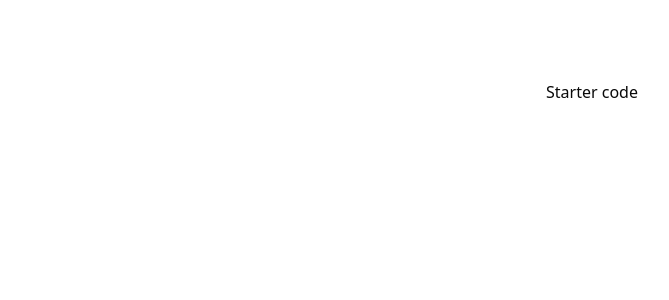
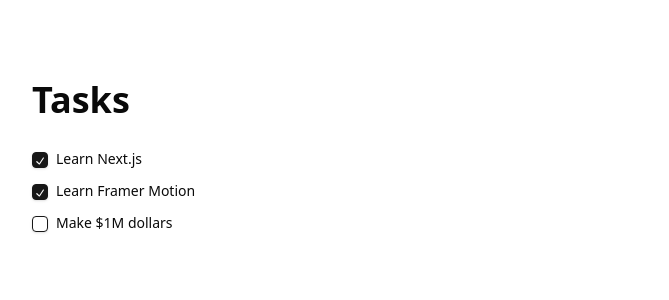
Before and after one commit to Built-With-Code/drag-and-drop-framer-motion, a Next.js app: page / in a window 1280 px wide. Shown: the top 300 px of the page, without its empty margins (48-717 px from the left). Built offline with nearby package versions, Linux system fonts and the light colour scheme.

Commit message:
Basic task list

```diff
--- a/package.json
+++ b/package.json
@@ -9,6 +9,7 @@
     "lint": "next lint"
   },
   "dependencies": {
+    "@radix-ui/react-checkbox": "^1.1.1",
     "@radix-ui/react-icons": "^1.3.0",
     "class-variance-authority": "^0.7.0",
     "clsx": "^2.1.1",
--- a/src/app/page.tsx
+++ b/src/app/page.tsx
@@ -1,7 +1,15 @@
+import TaskItem from "@/components/TaskItem";
+import { tasks } from "@/db/tasks";
+
 export default function Home() {
   return (
-    <div className="flex flex-col items-center min-h-screen p-20">
-      Starter code
+    <div className="flex flex-col gap-8 min-h-screen p-20">
+      <h1 className="text-4xl font-semibold">Tasks</h1>
+      <div className="space-y-4">
+        {tasks.map((t) => (
+          <TaskItem task={t} key={t.id} />
+        ))}
+      </div>
     </div>
   );
 }
--- /dev/null
+++ b/src/components/TaskItem.tsx
@@ -0,0 +1,20 @@
+import { Task } from "@/db/tasks";
+import { Checkbox } from "./ui/checkbox";
+
+const TaskItem = ({ task }: { task: Task }) => {
+  return (
+    <div className="items-top flex space-x-2">
+      <Checkbox id="terms1" checked={task.completed} />
+      <div className="grid gap-1.5 leading-none">
+        <label
+          htmlFor="terms1"
+          className="text-sm font-medium leading-none peer-disabled:cursor-not-allowed peer-disabled:opacity-70"
+        >
+          {task.label}
+        </label>
+      </div>
+    </div>
+  );
+};
+
+export default TaskItem;
--- /dev/null
+++ b/src/components/ui/checkbox.tsx
@@ -0,0 +1,30 @@
+"use client"
+
+import * as React from "react"
+import * as CheckboxPrimitive from "@radix-ui/react-checkbox"
+import { CheckIcon } from "@radix-ui/react-icons"
+
+import { cn } from "@/lib/utils"
+
+const Checkbox = React.forwardRef<
+  React.ElementRef<typeof CheckboxPrimitive.Root>,
+  React.ComponentPropsWithoutRef<typeof CheckboxPrimitive.Root>
+>(({ className, ...props }, ref) => (
+  <CheckboxPrimitive.Root
+    ref={ref}
+    className={cn(
+      "peer h-4 w-4 shrink-0 rounded-sm border border-primary shadow focus-visible:outline-none focus-visible:ring-1 focus-visible:ring-ring disabled:cursor-not-allowed disabled:opacity-50 data-[state=checked]:bg-primary data-[state=checked]:text-primary-foreground",
+      className
+    )}
+    {...props}
+  >
+    <CheckboxPrimitive.Indicator
+      className={cn("flex items-center justify-center text-current")}
+    >
+      <CheckIcon className="h-4 w-4" />
+    </CheckboxPrimitive.Indicator>
+  </CheckboxPrimitive.Root>
+))
+Checkbox.displayName = CheckboxPrimitive.Root.displayName
+
+export { Checkbox }
--- /dev/null
+++ b/src/db/tasks.ts
@@ -0,0 +1,23 @@
+export type Task = {
+  id: number;
+  label: string;
+  completed: boolean;
+};
+
+export const tasks: Task[] = [
+  {
+    id: 1,
+    label: "Learn Next.js",
+    completed: true,
+  },
+  {
+    id: 2,
+    label: "Learn Framer Motion",
+    completed: true,
+  },
+  {
+    id: 3,
+    label: "Make $1M dollars",
+    completed: false,
+  },
+];
```
Also changed, not shown: 1 other file (tests, documents, lock files or other folders).
